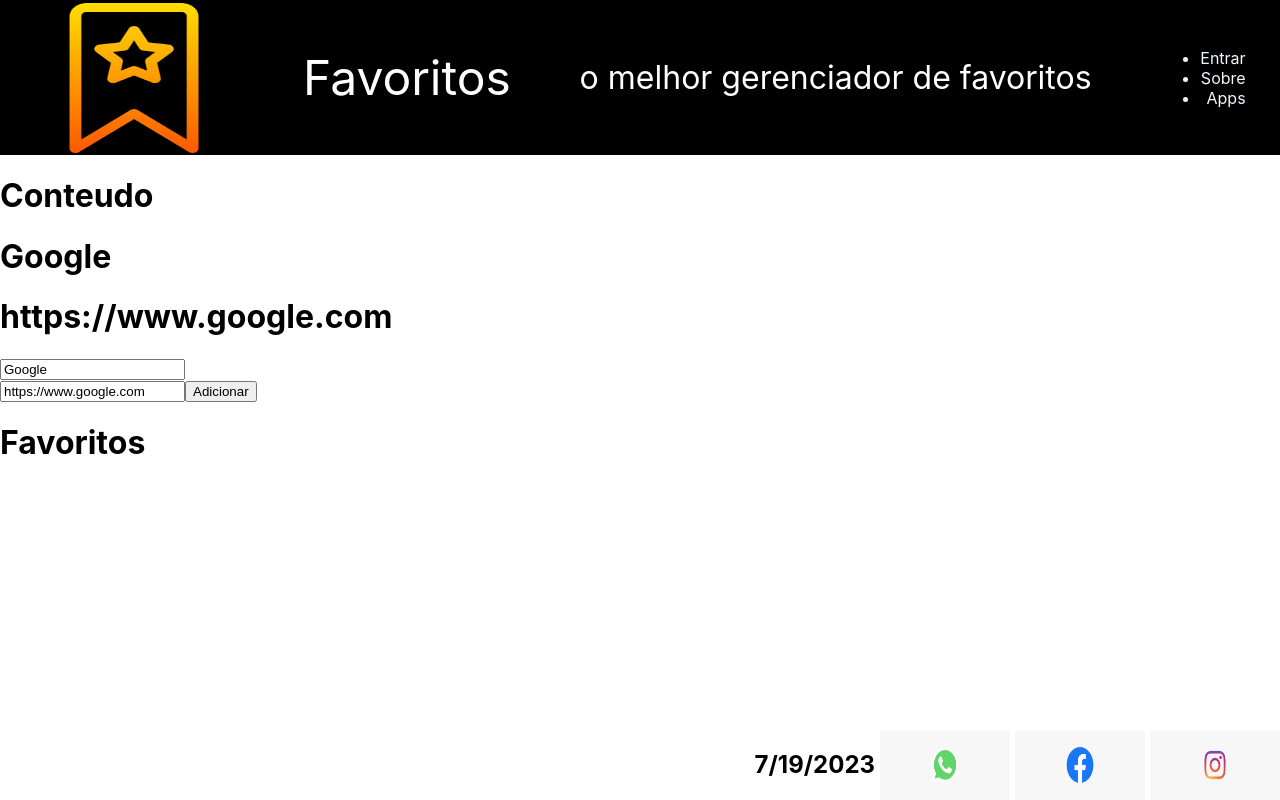
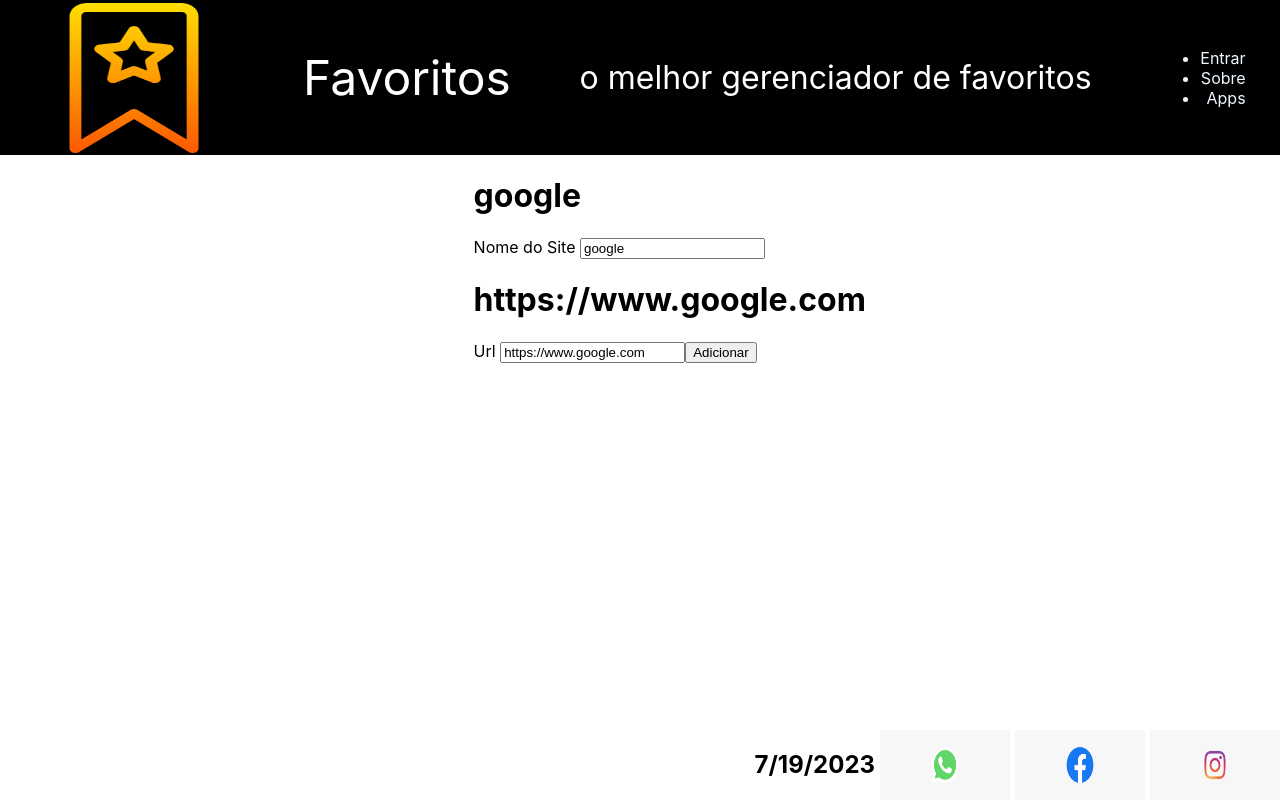
Before and after one commit to giovannagadelha/favoritos, a React (Create React App) app: page / in a window 1280 px wide. Built offline with nearby package versions, Linux system fonts and the light colour scheme.

Commit message:
css conteudo e atualização do codigo

```diff
--- /dev/null
+++ b/src/componentes/Conteudo/Conteudo.module.css
@@ -0,0 +1,18 @@
+.area
+{
+position:relative;
+left:37%;
+top:29%;
+width:320px;
+height:270px;
+}
+.area .formulario
+{
+position:absolute;
+display:block;
+}
+.fieldset
+{
+width:300px;
+height:250px;
+}
--- a/src/componentes/Conteudo/index.js
+++ b/src/componentes/Conteudo/index.js
@@ -1,15 +1,20 @@
 import React from "react";
 import { useState } from "react";
+import styles from './Conteudo.module.css'
 
 const Conteudo = () => {
-  const [nome, setNome]=useState("Google")
+
+  const [nome, setNome]=useState("google")
     const [url, setUrl]=useState("https://www.google.com")
     const [favoritos, setFavoritos]=useState([])
 
-    function adicionarFavorito(nome, url){
-        let favorito={nome,url}
-        setFavoritos([...favoritos,favorito])
+
+
+    function adicionarFavorito(){
+        setFavoritos([...favoritos,{nome,url}])
+        localStorage.setItem ("favorito", {nome,url})
         console.log(favoritos)
+
     }
 
     function handleInput(valor){
@@ -17,18 +22,25 @@
 
     }
     return(
-        <div>
-            <h1>Conteudo</h1>
+        <div className={styles.area}>
+
+            <form className={styles.formulario}>
+
             <h1>{nome}</h1>
-            <h1>{url}</h1>
+            <label> Nome do Site </label>
             <input type="text" value={nome} onChange={(e)=>handleInput(e.target.value)} />
             <br />
+
+            <h1>{url}</h1>
+            <label> Url </label>
             <input type="text" value={url} onChange={(e)=>setUrl(e.target.value)} />
-            <button onClick={()=>adicionarFavorito(nome,url)}>Adicionar</button>
-            <h1>Favoritos</h1>
+
+            <input type="button" onClick={()=>adicionarFavorito(nome,url)} value="Adicionar"/>
+
             <ul>
             { favoritos.map( (fav) => <li key={fav.url}>{ fav.nome } <br />{ fav.url }</li>) }
             </ul>
+            </form>
         </div>
     );
 };
```
